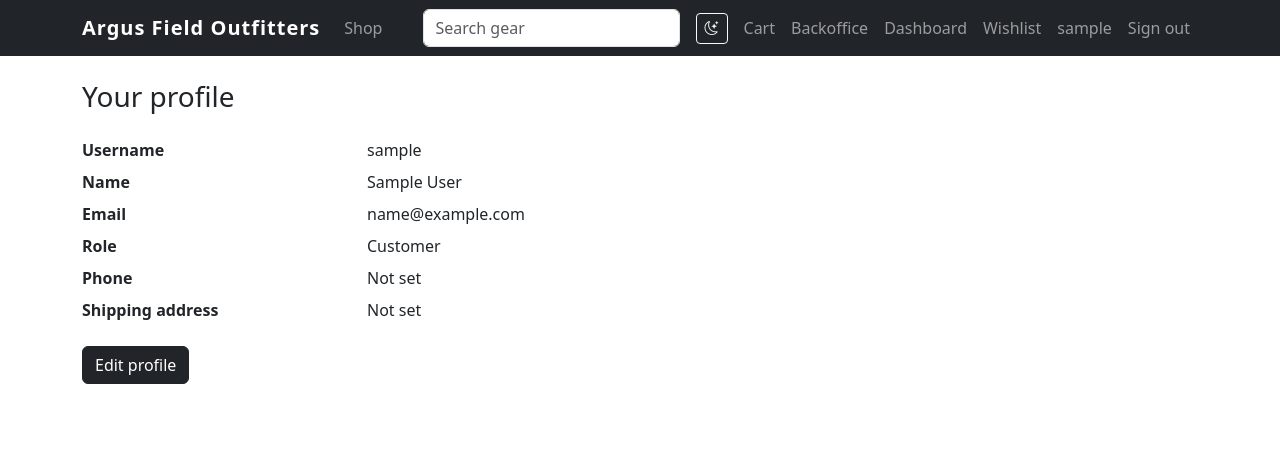
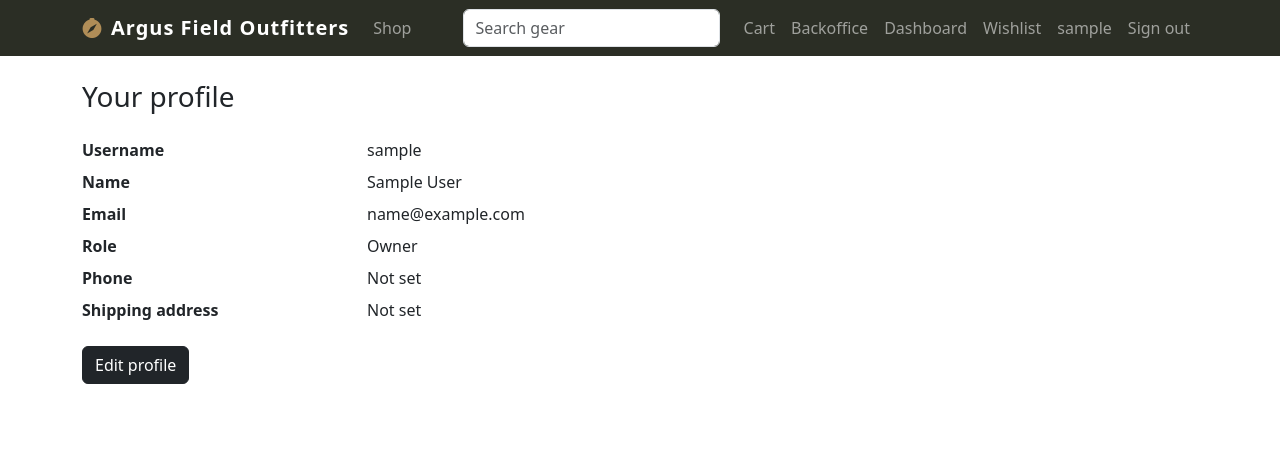
Before and after one commit to retryoos/argus-field-outfitters, a Django app: page /accounts/profile/ in a window 1280 px wide. Shown: the top 451 px of the page. Run offline with Django 5.2, Linux system fonts and the light colour scheme; the visitor is signed in with stand-in values (Sample User, id 1); data comes from the database, SQL or seed files in the repository.

Commit message:
Remove dark mode, add a small brand pass, fix the superuser profile role default

```diff
--- a/accounts/views.py
+++ b/accounts/views.py
@@ -6,6 +6,15 @@ from catalog.recommendations import recommendations_for_user
 
 from .forms import ProfileForm, RegisterForm, UserForm
 from .models import Profile
+
+
+def _profile_for(user):
+    # A superuser's profile defaults to Owner instead of the model's usual
+    # Customer default, so root's own profile page reads correctly the
+    # first time it is created.
+    role = Profile.OWNER if user.is_superuser else Profile.CUSTOMER
+    profile, created = Profile.objects.get_or_create(user=user, defaults={'role': role})
+    return profile
 
 
 def register(request):
@@ -26,13 +35,13 @@ def register(request):
 def profile(request):
     # get_or_create covers accounts that were made without a profile row,
     # like the superuser from createsuperuser.
-    profile, created = Profile.objects.get_or_create(user=request.user)
+    profile = _profile_for(request.user)
     return render(request, 'accounts/profile.html', {'profile': profile})
 
 
 @login_required
 def profile_edit(request):
-    profile, created = Profile.objects.get_or_create(user=request.user)
+    profile = _profile_for(request.user)
     if request.method == 'POST':
         user_form = UserForm(request.POST, instance=request.user)
         profile_form = ProfileForm(request.POST, request.FILES, instance=profile)
@@ -51,7 +60,7 @@ def profile_edit(request):
 
 @login_required
 def dashboard(request):
-    profile, created = Profile.objects.get_or_create(user=request.user)
+    profile = _profile_for(request.user)
     return render(request, 'accounts/dashboard.html', {
         'profile': profile,
         'orders': request.user.orders.all(),
--- a/static/css/site.css
+++ b/static/css/site.css
@@ -1,10 +1,33 @@
-/* Small brand tweaks on top of Bootstrap. */
+/* Small brand tweaks on top of Bootstrap. An olive tone on the navbar and
+footer ties the site to the outdoor gear theme instead of the plain default
+Bootstrap black, and a tan accent on the brand icon echoes the coyote and
+ranger green colors already used on the products themselves. */
+
+.navbar.bg-dark,
+footer.bg-dark {
+    background-color: #2b2e25 !important;
+}
 
 .navbar-brand {
     font-weight: 600;
     letter-spacing: 1px;
 }
 
+.navbar-brand .bi {
+    color: #b08d57;
+}
+
 footer p {
     font-size: 0.9rem;
 }
+
+/* A slight lift on hover makes the product and feature cards feel like a
+real storefront instead of a plain list. */
+.card {
+    transition: box-shadow 0.15s ease, transform 0.15s ease;
+}
+
+.card:hover {
+    box-shadow: 0 0.5rem 1rem rgba(0, 0, 0, 0.12);
+    transform: translateY(-2px);
+}
--- a/static/js/theme.js
+++ /dev/null
@@ -1,28 +0,0 @@
-// Dark mode toggle. The chosen theme is kept in local storage and applied to
-// the root element so Bootstrap switches between light and dark. This file
-// loads in the head so the saved theme applies before the page paints.
-// The function below calls itself right away, which keeps these names out
-// of the global scope.
-(function () {
-    // Reapply the choice saved on an earlier visit if there is one.
-    var stored = localStorage.getItem('theme');
-    if (stored) {
-        document.documentElement.setAttribute('data-bs-theme', stored);
-    }
-
-    // The toggle button only exists once the body is parsed, so the click
-    // listener is attached after the page is ready.
-    document.addEventListener('DOMContentLoaded', function () {
-        var toggle = document.querySelector('#theme-toggle');
-        if (!toggle) {
-            return;
-        }
-        toggle.addEventListener('click', function () {
-            // Bootstrap reads the data-bs-theme attribute on the html tag.
-            var isDark = document.documentElement.getAttribute('data-bs-theme') === 'dark';
-            var next = isDark ? 'light' : 'dark';
-            document.documentElement.setAttribute('data-bs-theme', next);
-            localStorage.setItem('theme', next);
-        });
-    });
-})();
--- a/templates/base.html
+++ b/templates/base.html
@@ -9,12 +9,11 @@
     <link href="https://cdn.jsdelivr.net/npm/bootstrap@5.3.3/dist/css/bootstrap.min.css" rel="stylesheet">
     <link href="https://cdn.jsdelivr.net/npm/bootstrap-icons@1.11.3/font/bootstrap-icons.min.css" rel="stylesheet">
     <link href="{% static 'css/site.css' %}" rel="stylesheet">
-    <script src="{% static 'js/theme.js' %}"></script>
 </head>
 <body class="d-flex flex-column min-vh-100">
     <nav class="navbar navbar-expand-md navbar-dark bg-dark">
         <div class="container">
-            <a class="navbar-brand" href="{% url 'catalog:index' %}">Argus Field Outfitters</a>
+            <a class="navbar-brand" href="{% url 'catalog:index' %}"><i class="bi bi-compass-fill me-2"></i>Argus Field Outfitters</a>
             {# Bootstrap wires this button to the hamburger menu through its data attributes, no custom code needed. #}
             <button class="navbar-toggler" type="button" data-bs-toggle="collapse" data-bs-target="#mainnav" aria-controls="mainnav" aria-expanded="false" aria-label="Toggle navigation">
                 <span class="navbar-toggler-icon"></span>
@@ -27,9 +26,6 @@
                     <input class="form-control" type="search" name="q" value="{{ request.GET.q }}" placeholder="Search gear" aria-label="Search gear">
                 </form>
                 <ul class="navbar-nav">
-                    <li class="nav-item d-flex align-items-center me-2">
-                        <button id="theme-toggle" class="btn btn-outline-light btn-sm" type="button" aria-label="Toggle dark mode"><i class="bi bi-moon-stars"></i></button>
-                    </li>
                     <li class="nav-item">
                         {# cart_count comes from the context processor in the catalog app. #}
                         <a class="nav-link" href="{% url 'catalog:cart' %}">Cart{% if cart_count %} <span class="badge bg-secondary">{{ cart_count }}</span>{% endif %}</a>
```
